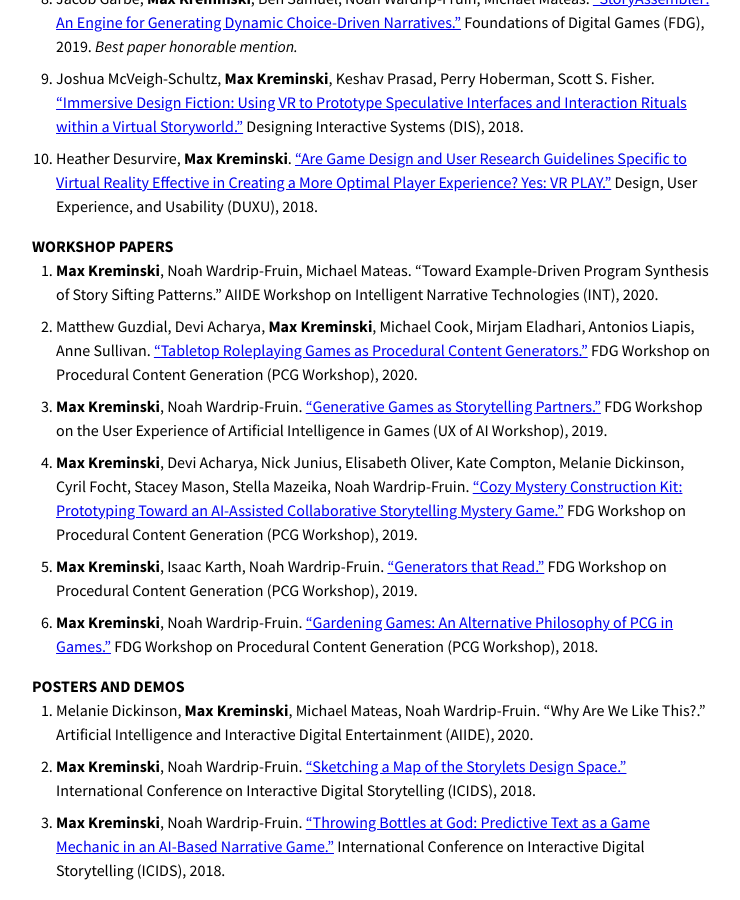
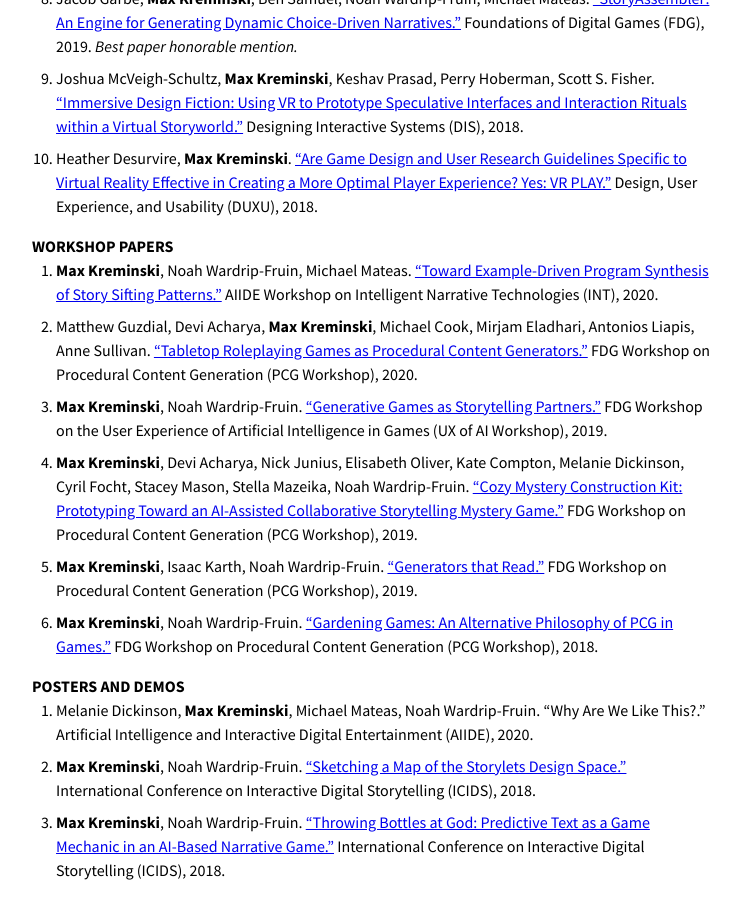
Before and after one commit to mkremins/mkremins.github.io, a Jekyll site: the page built from cv/index.html, in a window 1280 px wide and 900 px high, scrolled down 962 px. Shown: the whole window, without its empty margins (266-1006 px from the left). Built offline with Jekyll 4.4.1, drawn with Linux system fonts in a browser that asks for light colours; part of the change alters nothing that is shown.

```diff
--- a/_data/publications.json
+++ b/_data/publications.json
@@ -1,7 +1,7 @@
 [
 {
   "title": "Toward Example-Driven Program Synthesis of Story Sifting Patterns",
-  "url": "",
+  "url": "https://mkremins.github.io/publications/Synthesifter_INT2020.pdf",
   "authors": ["Max Kreminski", "Noah Wardrip-Fruin", "Michael Mateas"],
   "year": "2020",
   "venue": "INT",
```
Also changed, not shown: 1 other file.
